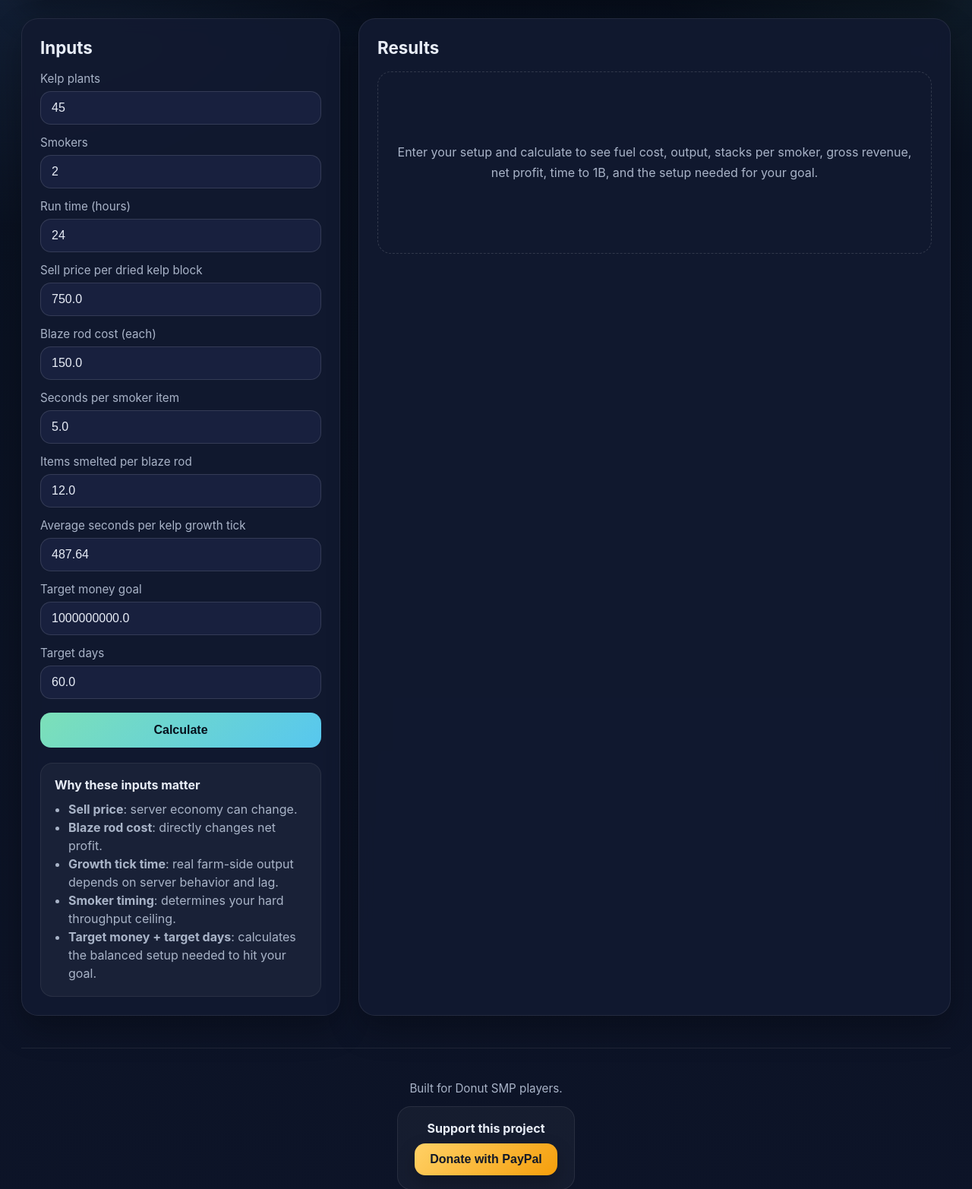
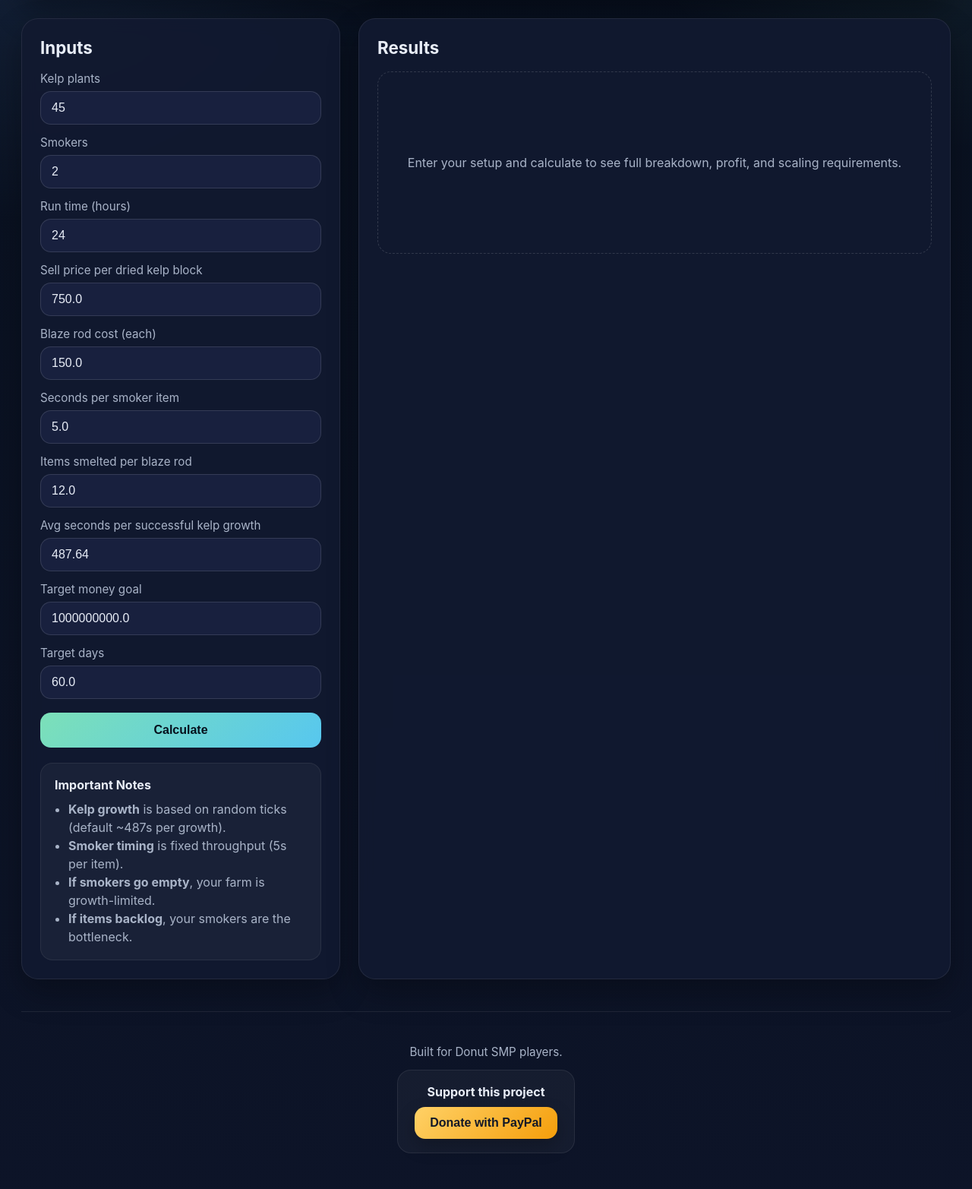
Before and after one commit to thebigman1244/Kelp-farm-donut-smp-calculator, a Flask app: page / in a window 1280 px wide. Shown: the part 301-1866 px from the top of the page at 76% size. After the commit the page ends 1819 px from the top, so only its background shows below. Run offline with Flask 3, Linux system fonts and the light colour scheme.

Commit message:
Update input labels and result sections in index.html

```diff
--- a/templates/index.html
+++ b/templates/index.html
@@ -14,6 +14,7 @@
 </header>
 
 <div class="grid">
+    <!-- INPUTS -->
     <section class="card form-card">
         <h2>Inputs</h2>
 
@@ -54,9 +55,10 @@
                     <input type="number" min="0.01" step="0.01" name="items_per_blaze_rod" value="{{ form.items_per_blaze_rod }}" required>
                 </label>
 
+                <!-- FIXED LABEL -->
                 <label>
-                    <span>Average seconds per kelp growth tick</span>
-                    <input type="number" min="0.01" step="0.01" name="seconds_per_growth_tick" value="{{ form.seconds_per_growth_tick }}" required>
+                    <span>Avg seconds per successful kelp growth</span>
+                    <input type="number" min="1" step="0.01" name="seconds_per_growth_tick" value="{{ form.seconds_per_growth_tick }}" required>
                 </label>
 
                 <label>
@@ -75,96 +77,90 @@
             </div>
 
             <div class="help-box">
-                <h3>Why these inputs matter</h3>
+                <h3>Important Notes</h3>
                 <ul>
-                    <li><strong>Sell price</strong>: server economy can change.</li>
-                    <li><strong>Blaze rod cost</strong>: directly changes net profit.</li>
-                    <li><strong>Growth tick time</strong>: real farm-side output depends on server behavior and lag.</li>
-                    <li><strong>Smoker timing</strong>: determines your hard throughput ceiling.</li>
-                    <li><strong>Target money + target days</strong>: calculates the balanced setup needed to hit your goal.</li>
+                    <li><strong>Kelp growth</strong> is based on random ticks (default ~487s per growth).</li>
+                    <li><strong>Smoker timing</strong> is fixed throughput (5s per item).</li>
+                    <li><strong>If smokers go empty</strong>, your farm is growth-limited.</li>
+                    <li><strong>If items backlog</strong>, your smokers are the bottleneck.</li>
                 </ul>
             </div>
         </form>
     </section>
 
+    <!-- RESULTS -->
     <section class="card">
         <h2>Results</h2>
 
         {% if results %}
+            <!-- KPI -->
             <div class="kpi-grid">
                 <div class="kpi">
-                    <div class="label">Estimated gross revenue</div>
+                    <div class="label">Gross revenue</div>
                     <div class="value">{{ fmt_money(results.gross_revenue) }}</div>
                 </div>
 
                 <div class="kpi">
-                    <div class="label">Estimated rod cost</div>
+                    <div class="label">Fuel cost</div>
                     <div class="value">{{ fmt_money(results.blaze_rod_total_cost) }}</div>
                 </div>
 
                 <div class="kpi">
-                    <div class="label">Estimated net profit</div>
+                    <div class="label">Net profit</div>
                     <div class="value accent">{{ fmt_money(results.net_profit) }}</div>
                 </div>
 
                 <div class="kpi">
-                    <div class="label">Current bottleneck</div>
+                    <div class="label">Bottleneck</div>
                     <div class="value">{{ results.bottleneck|title }}</div>
                 </div>
             </div>
 
-            <div class="section-title">Fuel and output</div>
+            <!-- OUTPUT -->
+            <div class="section-title">Output & Fuel</div>
             <div class="results-grid">
-                <div class="result-row"><span>Blaze rods total</span><strong>{{ fmt_num(results.blaze_rods_total) }}</strong></div>
-                <div class="result-row"><span>Blaze rod stacks total</span><strong>{{ fmt_num(results.blaze_rod_stacks_total) }}</strong></div>
-                <div class="result-row"><span>Blaze rods per smoker</span><strong>{{ fmt_num(results.blaze_rods_per_smoker) }}</strong></div>
-                <div class="result-row"><span>Stacks per smoker</span><strong>{{ fmt_num(results.blaze_rod_stacks_per_smoker) }}</strong></div>
-                <div class="result-row"><span>Processed raw kelp</span><strong>{{ fmt_num(results.processed_raw_kelp) }}</strong></div>
+                <div class="result-row"><span>Processed kelp</span><strong>{{ fmt_num(results.processed_raw_kelp) }}</strong></div>
                 <div class="result-row"><span>Dried kelp blocks</span><strong>{{ fmt_num(results.dried_kelp_blocks) }}</strong></div>
-                <div class="result-row"><span>Dried kelp block stacks</span><strong>{{ fmt_num(results.dried_kelp_block_stacks) }}</strong></div>
+                <div class="result-row"><span>Block stacks</span><strong>{{ fmt_num(results.dried_kelp_block_stacks) }}</strong></div>
+                <div class="result-row"><span>Blaze rods</span><strong>{{ fmt_num(results.blaze_rods_total) }}</strong></div>
+                <div class="result-row"><span>Rod stacks</span><strong>{{ fmt_num(results.blaze_rod_stacks_total) }}</strong></div>
             </div>
 
-            <div class="section-title">Capacity analysis</div>
+            <!-- PROFIT SPEED -->
+            <div class="section-title">Profit Rate</div>
             <div class="results-grid">
-                <div class="result-row"><span>Farm-side raw kelp estimate</span><strong>{{ fmt_num(results.farm_raw_kelp) }}</strong></div>
-                <div class="result-row"><span>Smoker capacity</span><strong>{{ fmt_num(results.smoker_capacity_raw_kelp) }}</strong></div>
-                <div class="result-row"><span>Unused farm output</span><strong>{{ fmt_num(results.unused_farm_output) }}</strong></div>
-                <div class="result-row"><span>Farm utilization</span><strong>{{ fmt_num(results.farm_utilization) }}%</strong></div>
-                <div class="result-row"><span>Smoker utilization</span><strong>{{ fmt_num(results.smoker_utilization) }}%</strong></div>
+                <div class="result-row"><span>Per hour</span><strong>{{ fmt_money(results.profit_per_hour) }}</strong></div>
+                <div class="result-row"><span>Per day</span><strong>{{ fmt_money(results.profit_per_day) }}</strong></div>
             </div>
 
-            <div class="section-title">Profit rates</div>
+            <!-- TIME TO 1B -->
+            <div class="section-title">Time to 1B</div>
             <div class="results-grid">
-                <div class="result-row"><span>Profit per hour</span><strong>{{ fmt_money(results.profit_per_hour) }}</strong></div>
-                <div class="result-row"><span>Profit per day</span><strong>{{ fmt_money(results.profit_per_day) }}</strong></div>
-
-                {% if results.days_to_1b is not none %}
-                    <div class="result-row"><span>Time to 1B (days)</span><strong>{{ fmt_num(results.days_to_1b) }}</strong></div>
-                    <div class="result-row"><span>Time to 1B (hours)</span><strong>{{ fmt_num(results.hours_to_1b) }}</strong></div>
+                {% if results.days_to_1b %}
+                    <div class="result-row"><span>Days</span><strong>{{ fmt_num(results.days_to_1b) }}</strong></div>
+                    <div class="result-row"><span>Hours</span><strong>{{ fmt_num(results.hours_to_1b) }}</strong></div>
                 {% else %}
-                    <div class="result-row"><span>Time to 1B</span><strong>Not profitable</strong></div>
+                    <div class="result-row"><span>Status</span><strong>Not profitable</strong></div>
                 {% endif %}
             </div>
 
-            <div class="section-title">Target planner</div>
+            <!-- TARGET PLANNER -->
+            <div class="section-title">Target Planner</div>
             <div class="results-grid">
-                <div class="result-row"><span>Target money</span><strong>{{ fmt_money(results.target_money) }}</strong></div>
-                <div class="result-row"><span>Target days</span><strong>{{ fmt_num(results.target_days) }}</strong></div>
-                <div class="result-row"><span>Required daily profit</span><strong>{{ fmt_money(results.target_daily_profit) }}</strong></div>
+                <div class="result-row"><span>Target daily profit</span><strong>{{ fmt_money(results.target_daily_profit) }}</strong></div>
 
-                {% if results.scale_multiplier is not none %}
-                    <div class="result-row"><span>Scale multiplier vs current setup</span><strong>{{ fmt_num(results.scale_multiplier) }}x</strong></div>
-                    <div class="result-row"><span>Required processed raw kelp/day</span><strong>{{ fmt_num(results.required_processed_raw_kelp_per_day) }}</strong></div>
-                    <div class="result-row"><span>Required balanced kelp plants</span><strong>{{ fmt_num(results.required_plants) }}</strong></div>
-                    <div class="result-row"><span>Required balanced smokers</span><strong>{{ fmt_num(results.required_smokers) }}</strong></div>
+                {% if results.required_plants %}
+                    <div class="result-row"><span>Required plants</span><strong>{{ fmt_num(results.required_plants) }}</strong></div>
+                    <div class="result-row"><span>Required smokers</span><strong>{{ fmt_num(results.required_smokers) }}</strong></div>
+                    <div class="result-row"><span>Scale multiplier</span><strong>{{ fmt_num(results.scale_multiplier) }}x</strong></div>
                 {% else %}
-                    <div class="result-row"><span>Target planner</span><strong>Invalid because net profit per raw kelp is not positive</strong></div>
+                    <div class="result-row"><span>Status</span><strong>Not achievable</strong></div>
                 {% endif %}
             </div>
+
         {% else %}
             <div class="empty-state">
-                Enter your setup and calculate to see fuel cost, output, stacks per smoker,
-                gross revenue, net profit, time to 1B, and the setup needed for your goal.
+                Enter your setup and calculate to see full breakdown, profit, and scaling requirements.
             </div>
         {% endif %}
     </section>
```
